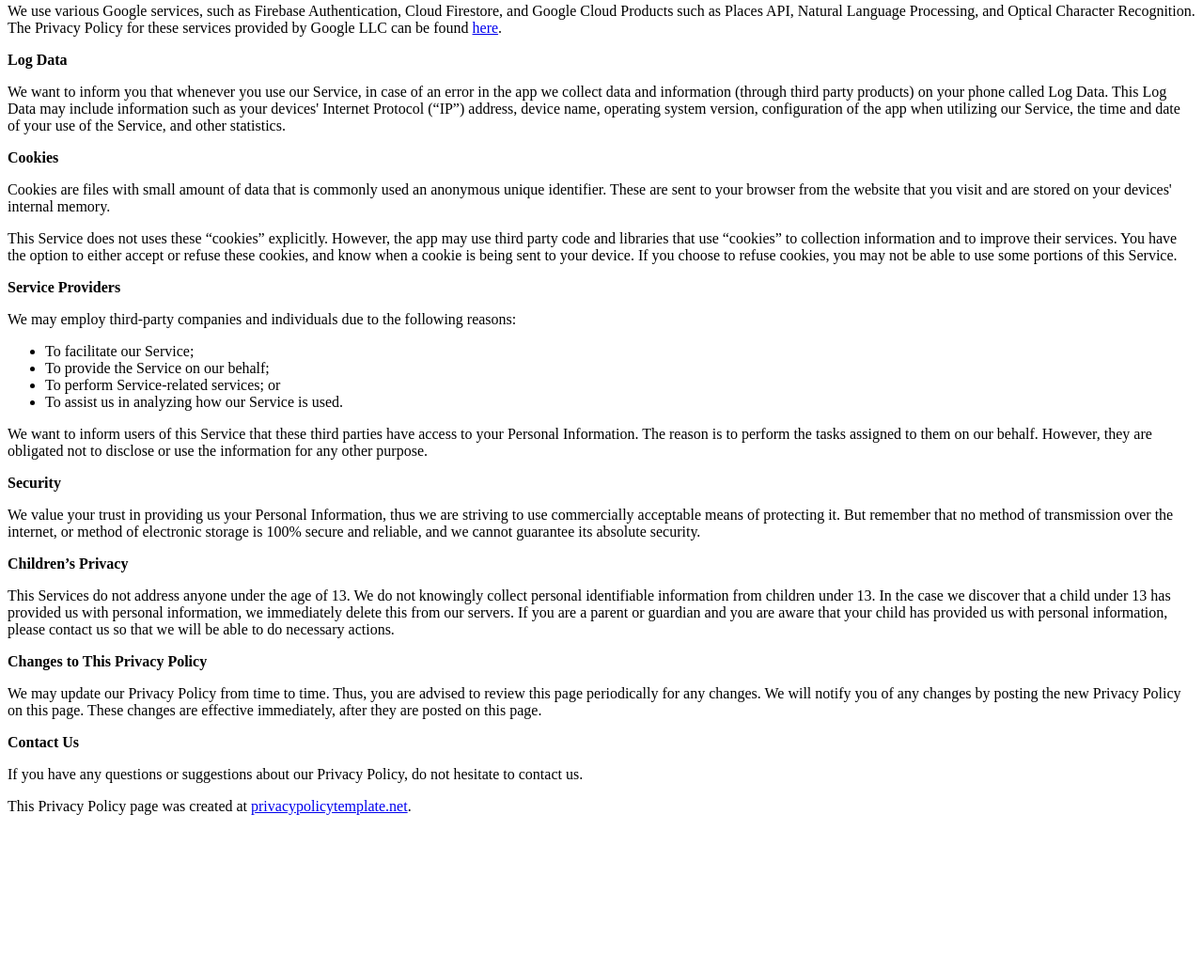
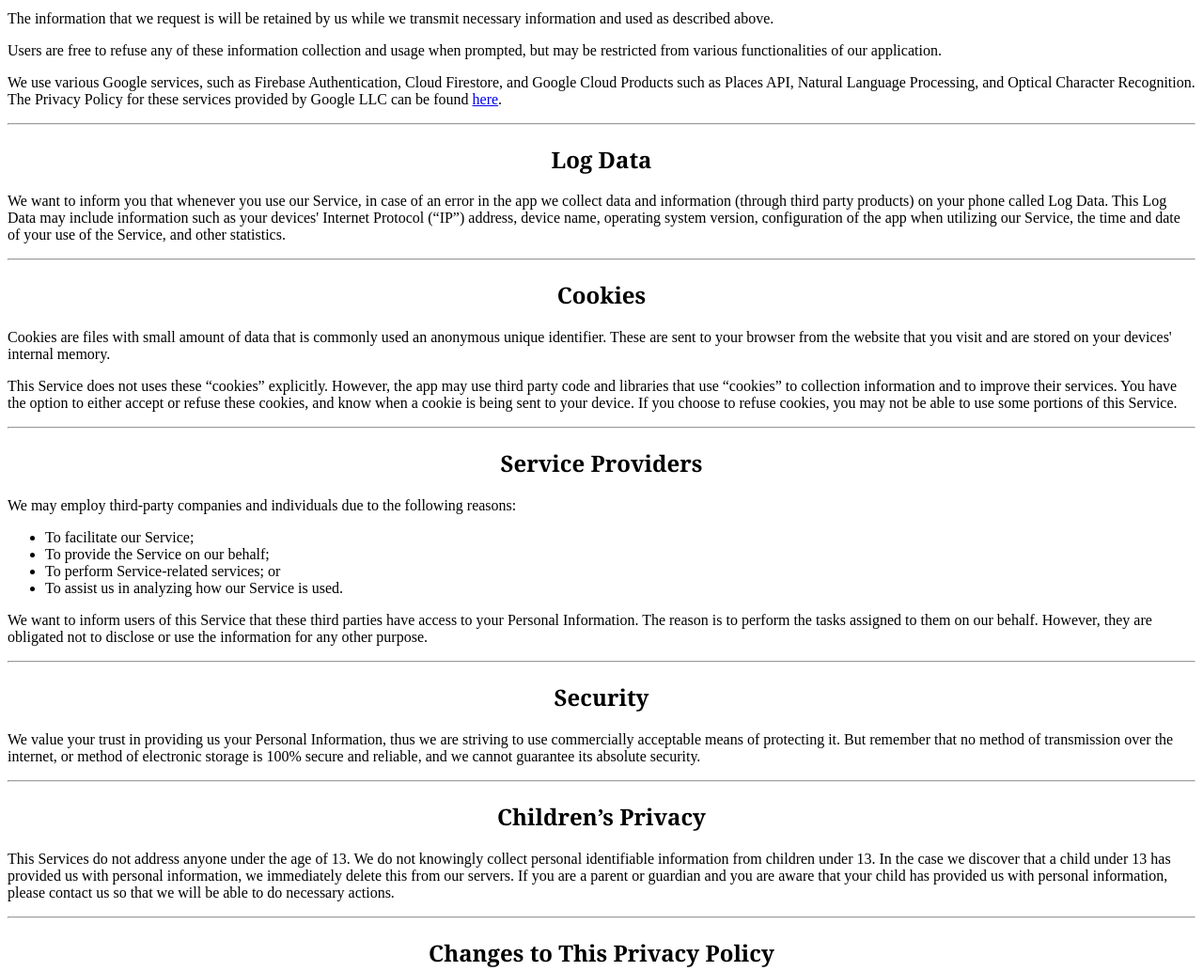
Before and after one commit to kaitoyamagishi1109/MenuNavPrivacyPolicy, a plain HTML site: page index.html in a window 1280 px wide. Shown: the part 594-1627 px from the top of the page at 94% size. Before the commit the page ends 1477 px from the top, so only its background shows below. Drawn offline with Linux system fonts and the light colour scheme.

Commit message:
some css-ish

```diff
--- a/index.html
+++ b/index.html
@@ -1,6 +1,12 @@
 <html>
+    <head>
+        <style>
+            h1 {text-align: center; font-size: 40; font-family: Georgia, serif;}
+            h2 {text-align: center; font-size: 24; font-family: Georgia, serif;}
+        </style>
+    </head>
 <body>
-<h2>Privacy Policy</h2>
+<h1>Privacy Policy</h1>
 <p>The MenuNav Team along with rTangent built the MenuNav app as a free mobile application. This SERVICE is provided by us at no cost and is intended
     for use as is.</p>
 <p>This page is used to inform website visitors regarding our policies with the collection, use, and
@@ -9,8 +15,8 @@
     relation with this policy. The Personal Information that we collect are used for providing and
     improving the Service. We will not use or share your information with anyone except as described
     in this Privacy Policy.</p>
-
-<p><strong>Information Collection and Use</strong></p>
+<hr>
+<p><h2>Information Collection and Use</h2></p>
 <p>For a better experience while using our Service, we may require you to provide us with certain
     personally identifiable information, including the following:</p>
     <ul>
@@ -43,15 +49,15 @@
 <p>Users are free to refuse any of these information collection and usage when prompted, but may be restricted from various functionalities of our application.</p>
 <p>We use various Google services, such as Firebase Authentication, Cloud Firestore, and Google Cloud Products such as Places API, Natural Language Processing, and Optical Character Recognition.
     The Privacy Policy for these services provided by Google LLC can be found <a href="https://policies.google.com/privacy?hl=en-US">here</a>.</p>
-
-<p><strong>Log Data</strong></p>
+<hr>
+<p><h2>Log Data</h2></p>
 <p>We want to inform you that whenever you use our Service, in case of an error in the app we collect
     data and information (through third party products) on your phone called Log Data. This Log Data
     may include information such as your devices' Internet Protocol (“IP”) address, device name,
     operating system version, configuration of the app when utilizing our Service, the time and date
     of your use of the Service, and other statistics.</p>
-
-<p><strong>Cookies</strong></p>
+<hr>
+<p><h2>Cookies</h2></p>
 <p>Cookies are files with small amount of data that is commonly used an anonymous unique identifier.
     These are sent to your browser from the website that you visit and are stored on your devices'
     internal memory.</p>
@@ -60,8 +66,8 @@
     have the option to either accept or refuse these cookies, and know when a cookie is being sent
     to your device. If you choose to refuse cookies, you may not be able to use some portions of
     this Service.</p>
-
-<p><strong>Service Providers</strong></p> <!-- This part need seem like it's not needed, but if you use any Google services, or any other third party libraries, chances are, you need this. -->
+<hr>
+<p><h2>Service Providers</h2></p> <!-- This part need seem like it's not needed, but if you use any Google services, or any other third party libraries, chances are, you need this. -->
 <p>We may employ third-party companies and individuals due to the following reasons:</p>
 <ul>
     <li>To facilitate our Service;</li>
@@ -72,26 +78,26 @@
 <p>We want to inform users of this Service that these third parties have access to your Personal
     Information. The reason is to perform the tasks assigned to them on our behalf. However, they
     are obligated not to disclose or use the information for any other purpose.</p>
-
-<p><strong>Security</strong></p>
+<hr>
+<p><h2>Security</h2></p>
 <p>We value your trust in providing us your Personal Information, thus we are striving to use
     commercially acceptable means of protecting it. But remember that no method of transmission over
     the internet, or method of electronic storage is 100% secure and reliable, and we cannot
     guarantee its absolute security.</p>
-
-<p><strong>Children’s Privacy</strong></p>
+<hr>
+<p><h2>Children’s Privacy</h2></p>
 <p>This Services do not address anyone under the age of 13. We do not knowingly collect personal
     identifiable information from children under 13. In the case we discover that a child under 13
     has provided us with personal information, we immediately delete this from our servers. If you
     are a parent or guardian and you are aware that your child has provided us with personal
     information, please contact us so that we will be able to do necessary actions.</p>
-
-<p><strong>Changes to This Privacy Policy</strong></p>
+<hr>
+<p><h2>Changes to This Privacy Policy</h2></p>
 <p>We may update our Privacy Policy from time to time. Thus, you are advised to review this page
     periodically for any changes. We will notify you of any changes by posting the new Privacy Policy
     on this page. These changes are effective immediately, after they are posted on this page.</p>
-
-<p><strong>Contact Us</strong></p>
+<hr>
+<p><h2>Contact Us</h2></p>
 <p>If you have any questions or suggestions about our Privacy Policy, do not hesitate to contact
     us.</p>
 <p>This Privacy Policy page was created at <a href="https://privacypolicytemplate.net"
```
